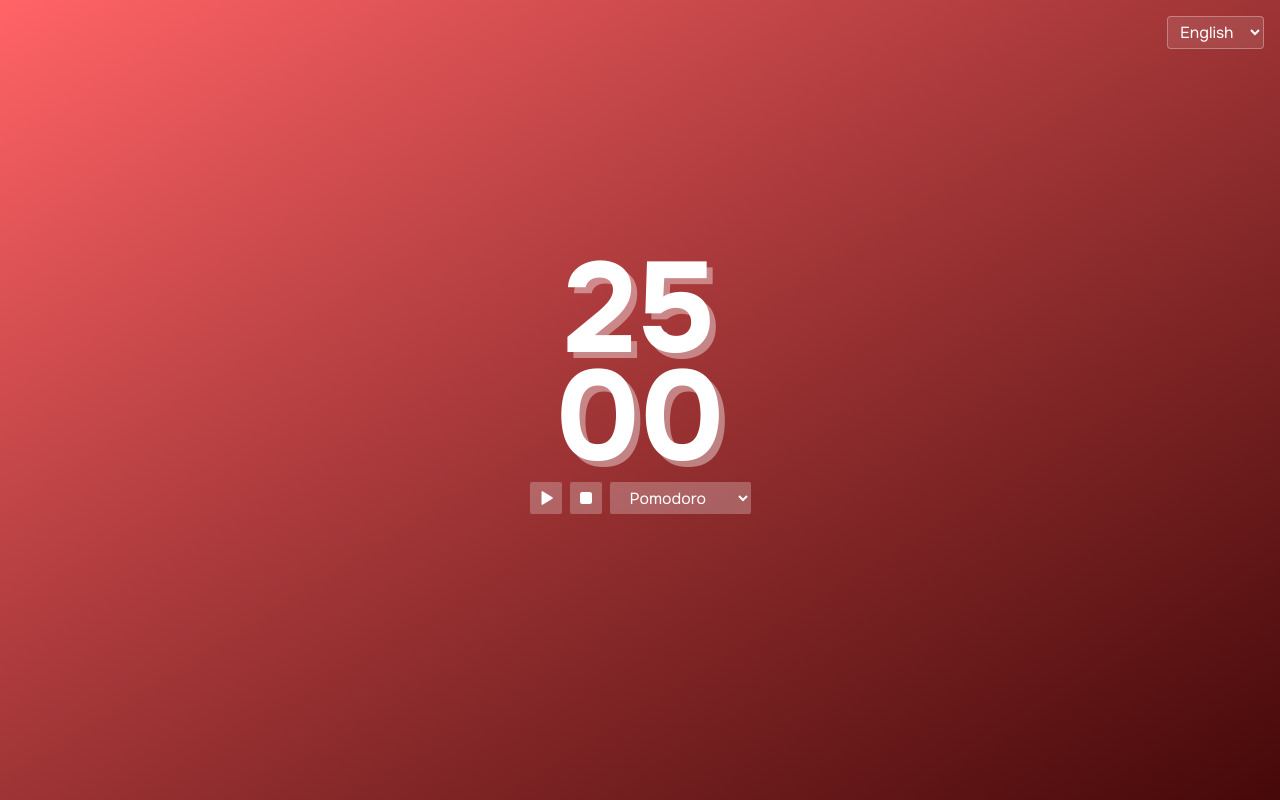
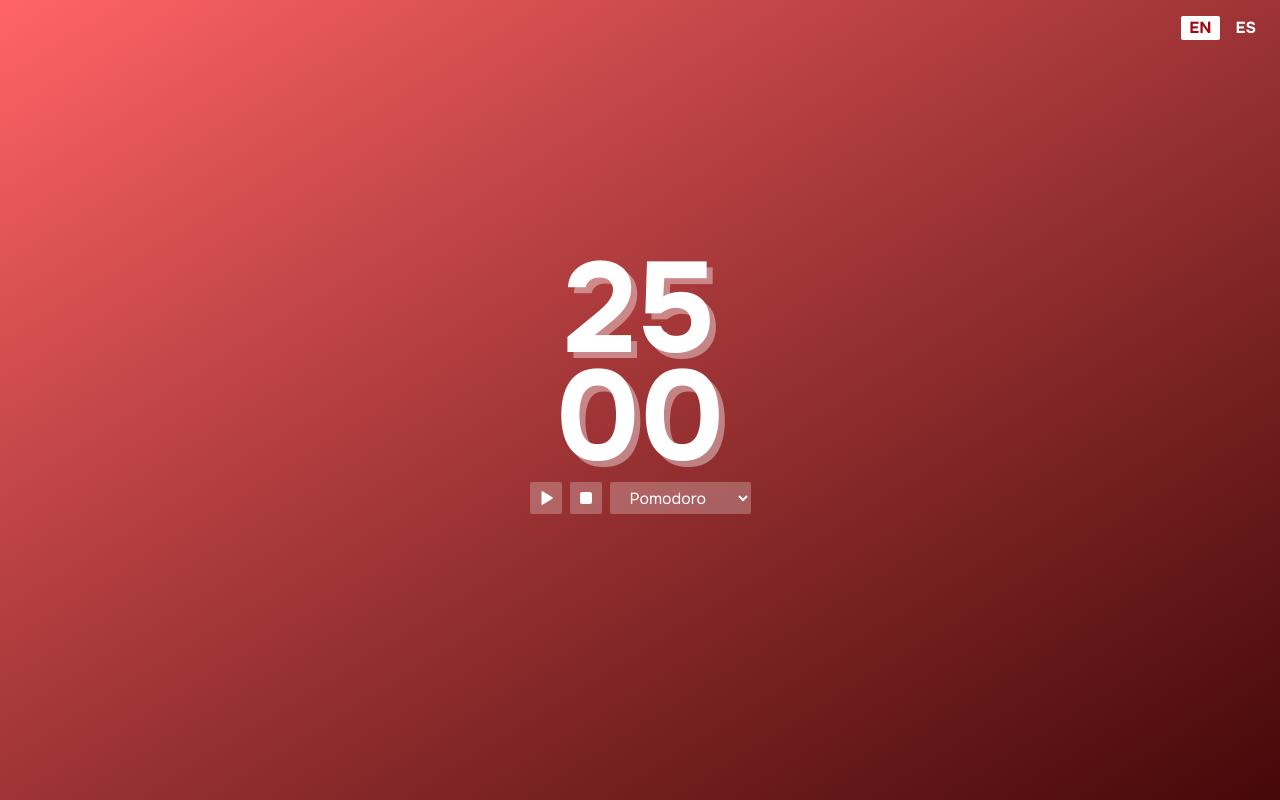
Before and after one commit to lui5gl/pomodoro-web-timer, a Next.js app: page / in a window 1280 px wide. Built offline with nearby package versions, Linux system fonts and the light colour scheme.

Commit message:
feat: replace language selection dropdown with clickable language options

```diff
--- a/app/components/handleLanguageSwitch.tsx
+++ b/app/components/handleLanguageSwitch.tsx
@@ -3,24 +3,29 @@ import { useLanguage } from "../context/LanguageContext";
 export default function handleLanguageSwitch() {
   const { locale, setLocale } = useLanguage();
 
-  const handleLanguageChange = (e: React.ChangeEvent<HTMLSelectElement>) => {
-    setLocale(e.target.value as "en" | "es");
+  const handleLanguageClick = (newLocale: "en" | "es") => {
+    setLocale(newLocale);
   };
 
+  const itemClass = (active: boolean) =>
+    `flex items-center justify-center rounded-xs px-2 cursor-pointer transition-all duration-200 ${
+      active ? "bg-white text-red-800" : "text-white hover:bg-white/20"
+    }`;
+
   return (
-    <select
-      name="language"
-      id="language-select"
-      value={locale}
-      onChange={handleLanguageChange}
-      className="absolute top-4 right-4 ml-auto w-fit rounded border border-white/30 bg-white/10 px-2 py-1 text-white hover:bg-white/20 focus:ring-2 focus:ring-white/50 focus:outline-none"
-    >
-      <option value="en" className="text-black">
-        English
-      </option>
-      <option value="es" className="text-black">
-        Español
-      </option>
-    </select>
+    <section className="absolute top-4 right-4 flex gap-2 font-bold">
+      <div
+        onClick={() => handleLanguageClick("en")}
+        className={itemClass(locale === "en")}
+      >
+        EN
+      </div>
+      <div
+        onClick={() => handleLanguageClick("es")}
+        className={itemClass(locale === "es")}
+      >
+        ES
+      </div>
+    </section>
   );
 }
```
